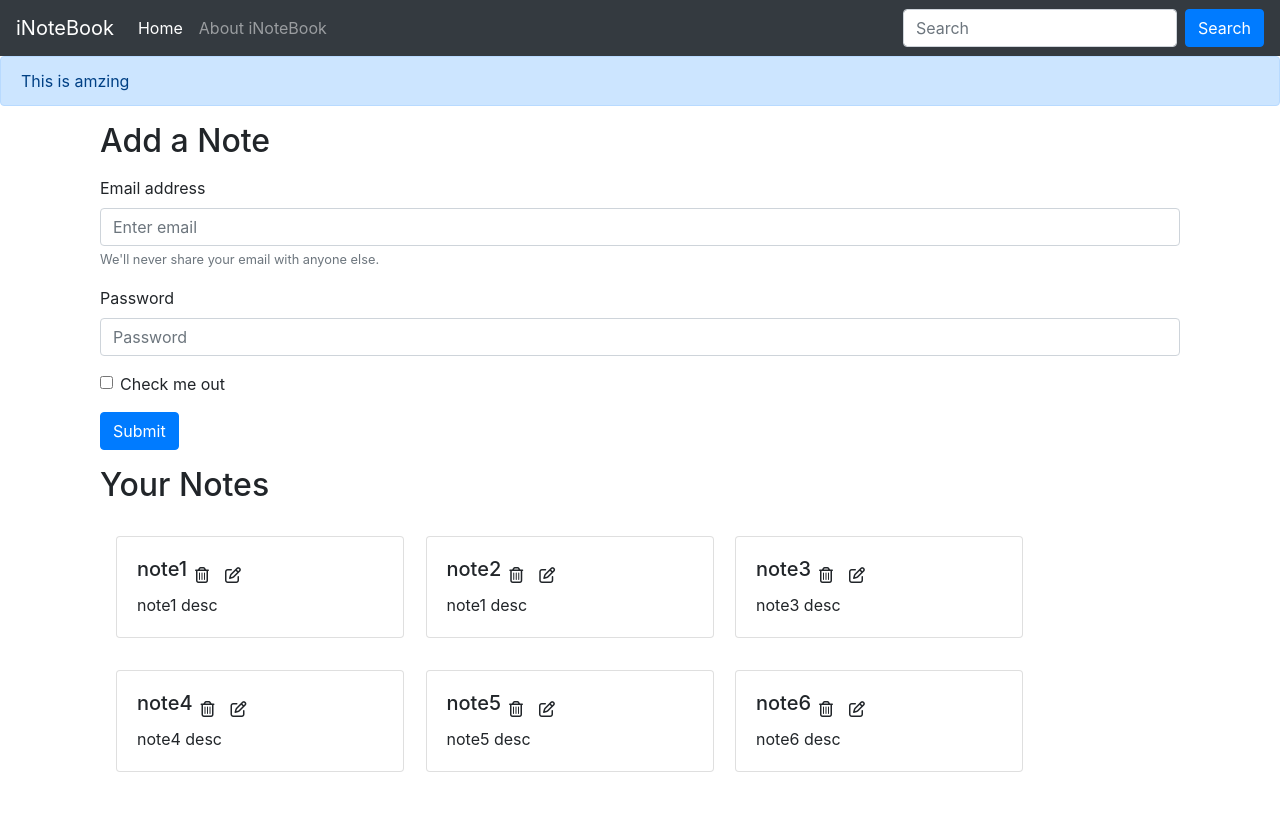
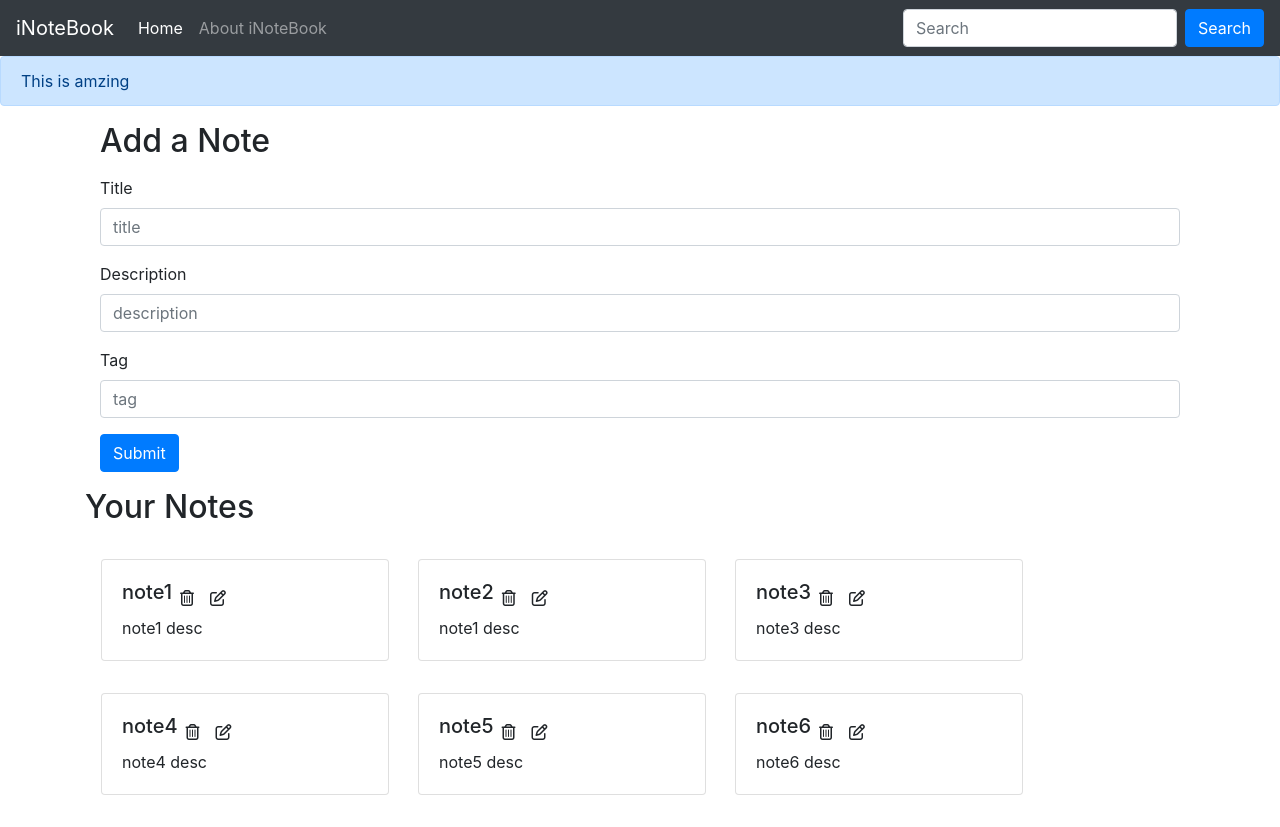
Before and after one commit to amrit-sbagga/iNotebook, a React (Create React App) app: page / in a window 1280 px wide. Before the commit the page ends 804 px from the top, so only its background shows below. Built offline with nearby package versions, Linux system fonts and the light colour scheme.

Commit message:
Adding AddNote component to iNotebook

```diff
--- /dev/null
+++ b/src/components/AddNote.js
@@ -0,0 +1,42 @@
+import React, {useContext, useState} from 'react';
+import noteContext from "../context/notes/noteContext";
+
+const AddNote = () => {
+    const context = useContext(noteContext);
+    const {addNote} = context;
+
+    const [note, setNote] = useState({title:"", description:"", tag:"default"})
+
+    const onChange = (e) => {
+        setNote({...note, [e.target.name]: e.target.value})
+    }
+
+    const handleClick = (e) => {
+        e.preventDefault();
+        addNote(note.title, note.description, note.tag);
+    }
+
+    return (
+            <div className="container my-3">
+                <h2>Add a Note</h2>
+                <form className="my-3">
+                    <div className="form-group">
+                        <label htmlFor="title">Title</label>
+                        <input type="text" className="form-control" id="title" name="title" placeholder="title" onChange={onChange}/>
+                    </div>
+                    <div className="form-group">
+                        <label htmlFor="description">Description</label>
+                        <input type="text" className="form-control" id="description" name="description" placeholder="description" onChange={onChange}/>
+                    </div>
+                    <div className="form-group">
+                        <label htmlFor="tag">Tag</label>
+                        <input type="text" className="form-control" id="tag" name="tag" placeholder="tag" onChange={onChange}/>
+                    </div>
+                    <button type="submit" className="btn btn-primary"
+                        onClick={handleClick}>Submit</button>
+                </form>
+        </div>
+    )
+}
+
+export default AddNote;
--- a/src/components/Home.js
+++ b/src/components/Home.js
@@ -5,26 +5,7 @@
 
     return (
         <div>
-            <div className="container my-3">
-                <h2>Add a Note</h2>
-                <form className="my-3">
-                    <div className="form-group">
-                        <label htmlFor="exampleInputEmail1">Email address</label>
-                        <input type="email" className="form-control" id="exampleInputEmail1" aria-describedby="emailHelp" placeholder="Enter email"/>
-                        <small id="emailHelp" className="form-text text-muted">We'll never share your email with anyone else.</small>
-                    </div>
-                    <div className="form-group">
-                        <label htmlFor="exampleInputPassword1">Password</label>
-                        <input type="password" className="form-control" id="exampleInputPassword1" placeholder="Password"/>
-                    </div>
-                    <div className="form-group form-check">
-                        <input type="checkbox" className="form-check-input" id="exampleCheck1"/>
-                        <label className="form-check-label" htmlFor="exampleCheck1">Check me out</label>
-                    </div>
-                    <button type="submit" className="btn btn-primary">Submit</button>
-                </form>
-                <Notes/>
-            </div>
+            <Notes/>
         </div>
     )
 }
--- a/src/components/NoteItem.js
+++ b/src/components/NoteItem.js
@@ -1,6 +1,6 @@
 import React from 'react'
 
-export const NoteItem = (props) => {
+const NoteItem = (props) => {
     const {note} = props;
     const {title, description} = note;
     return (
@@ -19,3 +19,5 @@
         </div>
     )
 }
+
+export default NoteItem;
--- a/src/components/Notes.js
+++ b/src/components/Notes.js
@@ -1,12 +1,14 @@
 import React, {useContext} from 'react';
 import noteContext from "../context/notes/noteContext";
-import { NoteItem } from './NoteItem';
+import NoteItem from './NoteItem';
+import AddNote from './AddNote';
 
 export const Notes = () => {
     const context = useContext(noteContext);
-    const {notes, setNotes} = context;
+    const {notes, addNote} = context;
     return (
         <>
+         <AddNote/>
         <h2>Your Notes</h2>
         <div className="row my-3">
             {notes.map((note)=>{
--- a/src/context/notes/NoteState.js
+++ b/src/context/notes/NoteState.js
@@ -38,8 +38,31 @@
 
     const [notes, setNotes] = useState(notesInitial);
 
+    //Add a Note
+    const addNote = (title, description, tag) => {
+        //TODO : API call
+        console.log("Adding a new note..");
+        let note = {
+            title,
+            description,
+            tag : tag,
+            "_id":tag+"1"
+        }
+        setNotes(notes.concat(note))
+    }
+
+    //Delete a Note
+    const deleteNote = () => {
+
+    }
+
+    //Edit a Note
+    const editNote = () => {
+
+    }
+
     return (
-        <NoteContext.Provider value={{notes, setNotes}}>
+        <NoteContext.Provider value={{notes, addNote, deleteNote, editNote}}>
             { props.children }
         </NoteContext.Provider>
     )
```
